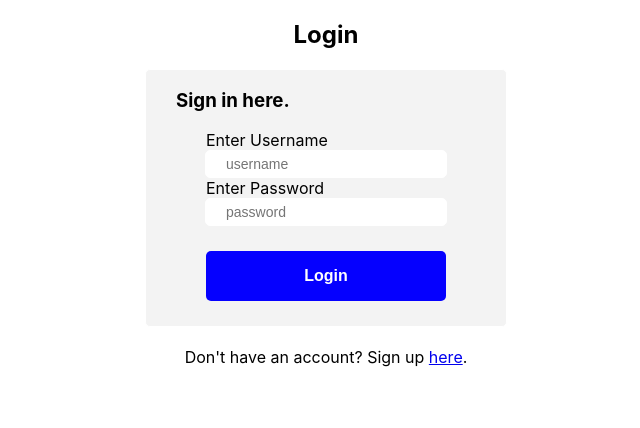
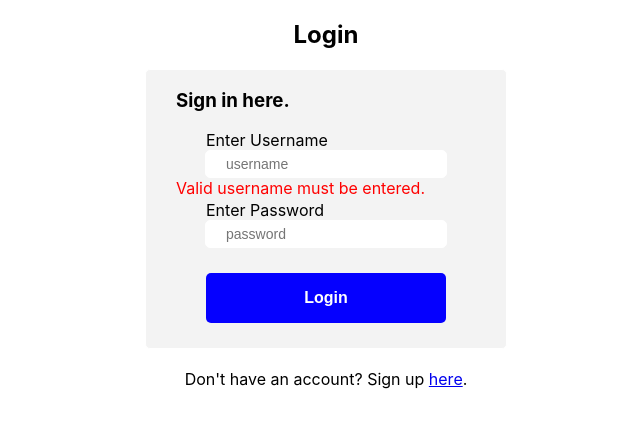
Before and after one commit to Build-Vacation-Planner/Front-End, a React (Create React App) app in the folder vacation/: page / in a window 1280 px wide. Shown: the top 428 px of the page, without its empty margins (314-954 px from the left). Built offline with nearby package versions, Linux system fonts and the light colour scheme.

Commit message:
Update Login.js

```diff
--- a/vacation/src/components/Login.js
+++ b/vacation/src/components/Login.js
@@ -40,6 +40,9 @@ const Login = props => {
                 onChange={handleReturningUser}
                 placeholder='username'
             />
+
+      <Message>Valid username must be entered.</Message>
+
             <Label>Enter Password</Label>
             <StyledInput
                 type="password"
@@ -119,3 +122,8 @@ const StyledForm = Styled.form`
     flex-direction: column;
     justify-content: center;
 `;
+
+const Message = Styled.label`
+  margin-bottom: 2px;
+  color: red;
+`;
```
